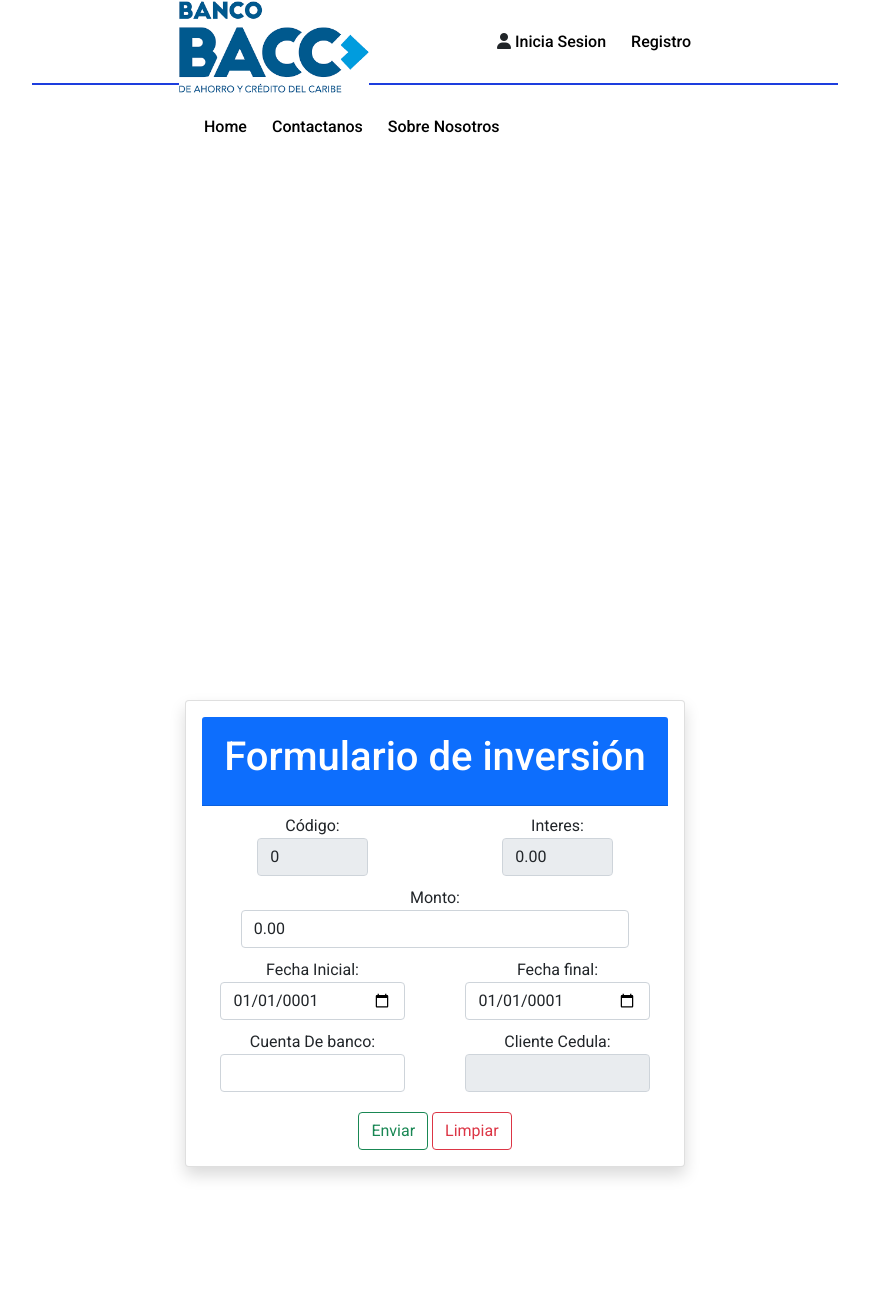
After one commit to AngelGarciaCabrera/Ahorros-y-prestamso-asp.net, an ASP.NET Core app: template SistemaDeAhorroYPrestamos/Views/Inversion/SolicitudInversion.cshtml in a window 1280 px wide. The commit adds this page. Shown: the whole page, without its empty margins (205-1074 px from the left). Run offline with ASP.NET Core 8, Linux system fonts and the light colour scheme; the template is opened without the code that fills it, so the values that code supplies are empty; style sheets or scripts are compiled from the project's sources; some libraries are stand-ins or nearby versions.

Commit message:
cambie el formulario de invercion con sus validaciones y su estilo

```diff
--- a/SistemaDeAhorroYPrestamos/Models/CuotaInversion.cs
+++ b/SistemaDeAhorroYPrestamos/Models/CuotaInversion.cs
@@ -11,7 +11,7 @@ public partial class CuotaInversion
     [Required]
     public DateTime FechaPlanificada { get; set; }
     [Required]
-    public string Tipo { get; set; }
+    public string? Tipo { get; set; }
     [Required]
     public DateTime? FechaRealizada { get; set; }
     [Required]
--- /dev/null
+++ b/SistemaDeAhorroYPrestamos/Views/Inversion/SolicitudInversion.cshtml
@@ -0,0 +1,89 @@
+
+@{
+    ViewData["Title"] = "SolicitudInversion";
+}
+
+
+@model Inversione
+
+
+
+<section  style="padding-top: 60px; padding-bottom: 40px;">
+    <center>
+        @using (Html.BeginForm())
+        {
+            <div class="card shadow p-3 mb-5 bg-body-tertiary rounded " style="max-width: 500px; " >
+            @Html.AntiForgeryToken()
+            <div class="card-header p-3 mb-2 bg-primary text-white">
+                <h1 class="card-title">Formulario de inversión</h1>
+              </div>
+
+            <div class="row">
+             <div class="col-md-6">
+                  <label for="codigo">Código:</label>
+                <div class="col-md-6">
+                    @Html.EditorFor(model => model.Codigo, new { htmlAttributes = new { @class = "form-control" ,@readonly = "readonly"} })
+                    @Html.ValidationMessageFor(model => model.Codigo, "", new { @class = "text-danger" })
+                </div>
+            </div>
+             <div class="col-md-6">
+                <label for="codigo">Interes:</label>
+                <div class="col-md-6">
+                    @Html.EditorFor(model => model.Interes, new { htmlAttributes = new { @class = "form-control",@readonly = "readonly" } })
+                    @Html.ValidationMessageFor(model => model.Interes, "", new { @class = "text-danger" })
+                </div>
+            </div>
+            </div>
+            <div class="row">
+            <div class="col-md-12">
+                <label for="codigo" style="padding-top:10px">Monto:</label>
+                <div class="col-md-10">
+                    @Html.EditorFor(model => model.Monto, new { htmlAttributes = new { @class = "form-control" } })
+                    @Html.ValidationMessageFor(model => model.Monto, "", new { @class = "text-danger" })
+                </div>
+            </div>
+            </div>
+              <div class="row">
+            <div class="col-md-6">
+                 <label for="codigo" style="padding-top:10px">Fecha Inicial:</label>
+                <div class="col-md-10">
+                    @Html.EditorFor(model => model.FechaBeg, new { htmlAttributes = new { @class = "form-control" } })
+                    @Html.ValidationMessageFor(model => model.FechaBeg, "", new { @class = "text-danger" })
+                </div>
+            </div>
+
+            <div class="col-md-6" style="padding-top:10px">
+                <label for="codigo">Fecha final:</label>
+                <div class="col-md-10">
+                    @Html.EditorFor(model => model.FechaEnd, new { htmlAttributes = new { @class = "form-control" } })
+                    @Html.ValidationMessageFor(model => model.FechaEnd, "", new { @class = "text-danger" })
+                </div>
+            </div>
+            </div>
+            <div class="row">
+            <div class="col-md-6" style="padding-top:10px">
+                  <label for="codigo">Cuenta De banco:</label>
+                <div class="col-md-10">
+                    @Html.EditorFor(model => model.CuentaBancoNumero, new { htmlAttributes = new { @class = "form-control" } })
+                    @Html.ValidationMessageFor(model => model.CuentaBancoNumero, "", new { @class = "text-danger" })
+                </div>
+            </div>
+
+            <div class="col-md-6" style="padding-top:10px">
+                <label for="codigo">Cliente Cedula:</label>
+                <div class="col-md-10">
+                    @Html.EditorFor(model => model.ClienteCedula, new { htmlAttributes = new { @class = "form-control",@readonly = "readonly" } })
+                    @Html.ValidationMessageFor(model => model.ClienteCedula, "", new { @class = "text-danger" })
+                </div>
+            </div>
+             </div>
+            <div class="form-group" style="padding-top:20px">
+
+               <input type="submit"  name="botonevaluar" value="Enviar" class="btn btn-outline-success">
+                <input type="reset" name="botonevaluar" value="Limpiar" class="btn btn-outline-danger">
+
+            </div>
+             </div>
+            }
+   </center>
+  </section>
--- a/SistemaDeAhorroYPrestamos/Views/Prestamos/SolicitudPrestamo.cshtml
+++ b/SistemaDeAhorroYPrestamos/Views/Prestamos/SolicitudPrestamo.cshtml
@@ -49,11 +49,11 @@
                     </div>
 
                        <div style="padding-left: 20px;padding-top: 20px" >
-                        <button  style="float:left;"  type="button" class="btn btn-outline-success" name="botonPresionado" value="Calcular Interes" >Calcular Interes</button>
+                        <button  style="float:left;"  type="submit" class="btn btn-outline-success" name="botonPresionado" value="CalcularInteres" >Calcular Interes</button>
                         </div>
                          <div class="d-grid gap-2 d-md-flex justify-content-md-end" style="padding-top: 80px; padding: 1em;">
-                              <button type="button" class="btn btn-outline-info"  name="botonPresionado" value="Enviar">Solicitar</button>
-                              <button type="button" class="btn btn-outline-danger " id="botonPresionado" onclick="limpiar()"> Limpiar</button>
+                              <button type="submit" class="btn btn-outline-info"  name="botonPresionado" value="Enviar">Solicitar</button>
+                              <button type="submit" class="btn btn-outline-danger"name="botonPresionado"value="eliminar"> Limpiar</button>
                          </div>
 
                 </form>
```
Also changed, not shown: SistemaDeAhorroYPrestamos/Controllers/InversionController.cs (added, +70 -0 lines), SistemaDeAhorroYPrestamos/Controllers/PrestamosController.cs (+37 -1 lines), SistemaDeAhorroYPrestamos/Models/Inversione.cs (+8 -0 lines), SistemaDeAhorroYPrestamos/Models/Prestamo.cs (+6 -2 lines), 10 other files.
